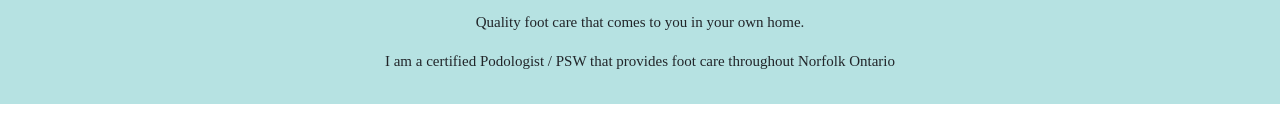
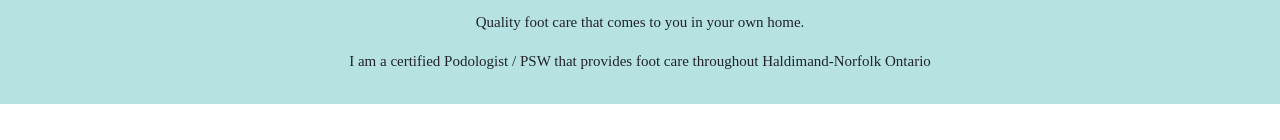
Before and after one commit to ShawnDietrich/norfolk-foot-care, a React (Create React App) app: page / in a window 1280 px wide. Shown: the part 573-713 px from the top of the page. Built offline with nearby package versions, Linux system fonts and the light colour scheme.

Commit message:
added text to the location

```diff
--- a/src/Pages/Home.js
+++ b/src/Pages/Home.js
@@ -24,7 +24,7 @@ const Home = () => {
                     <p>
                         Quality foot care that comes to you in your own home.
                     </p>
-                    <p>I am a certified Podologist / PSW that provides foot care throughout Norfolk Ontario</p>
+                    <p>I am a certified Podologist / PSW that provides foot care throughout Haldimand-Norfolk Ontario</p>
                 </div>
             </div>
 
```
